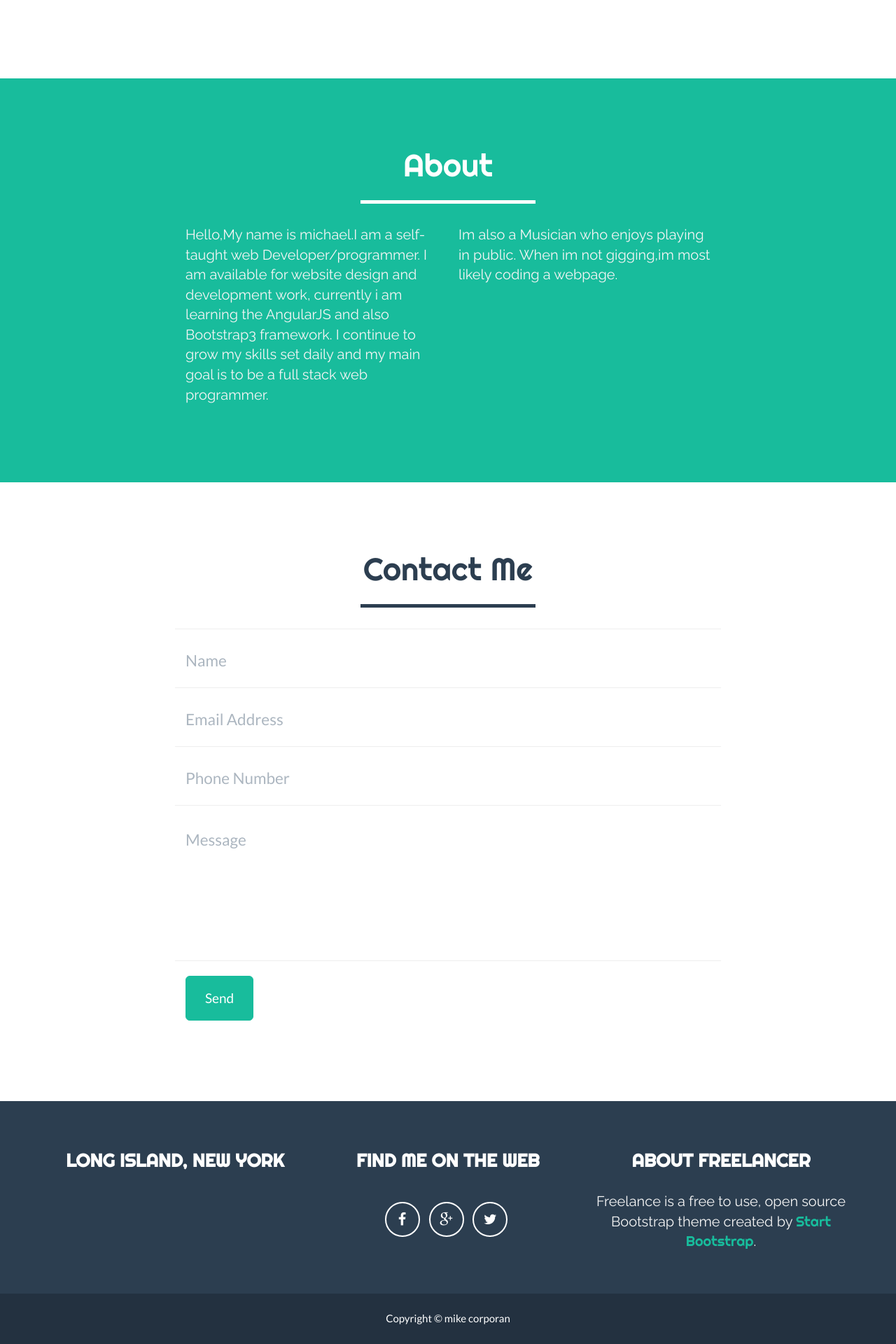
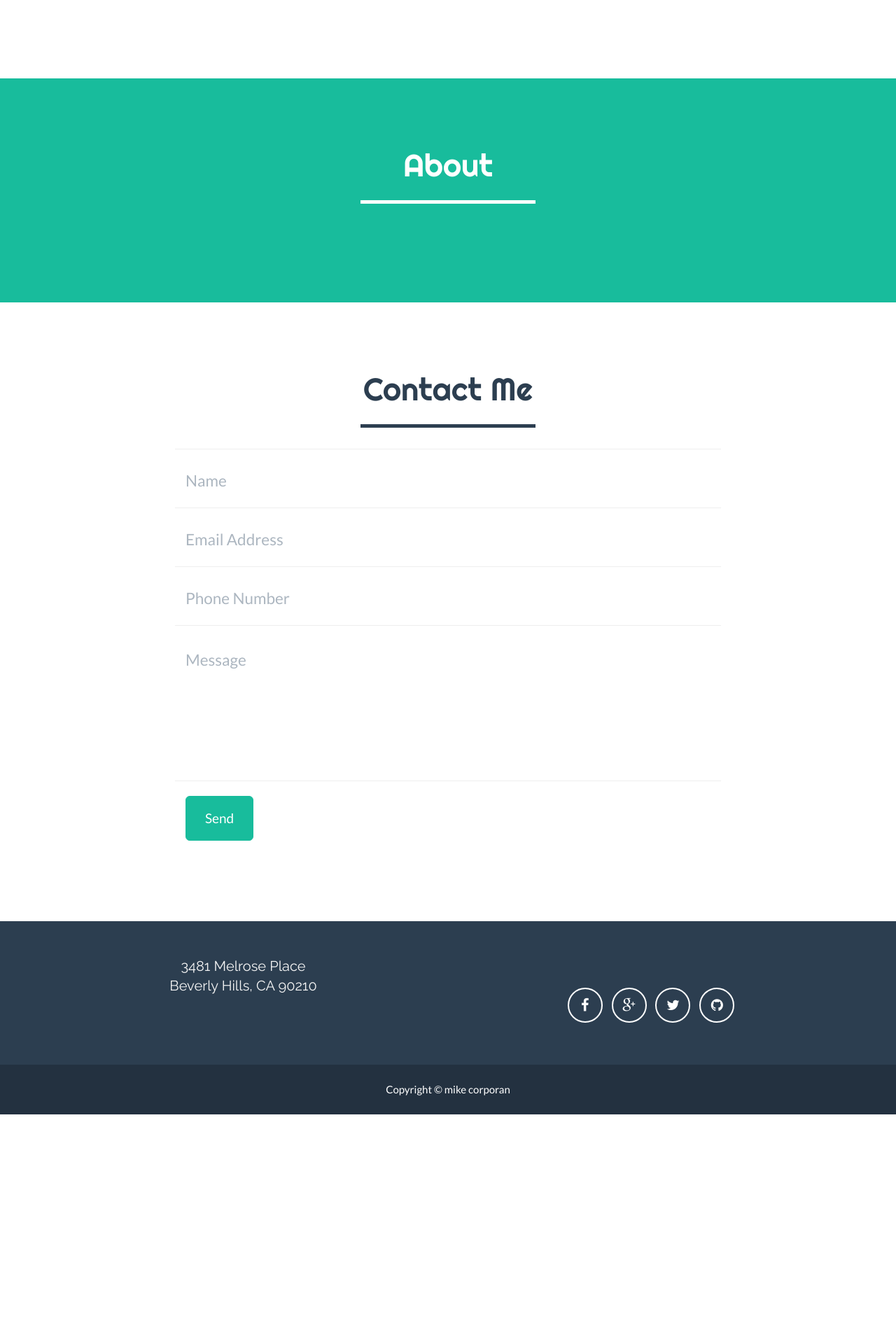
Before and after one commit to mikecee0815/portfolio-1, a PHP site: page / in a window 1280 px wide. Shown: the part 2091-4011 px from the top of the page at 70% size. After the commit the page ends 3683 px from the top, so only its background shows below. Run offline with PHP 8.4, Linux system fonts and the light colour scheme; some libraries are stand-ins or nearby versions.

Commit message:
gh-pages setup, updated info

```diff
--- a/css/freelancer.css
+++ b/css/freelancer.css
@@ -476,7 +476,8 @@ h3
     font-family: 'raleway',serif
 }
  .portfolio-item img{
-    /*max-height: 300px;*/
+    /*max-height: 200px;*/
+     max-width: 400px;
 
  }
  .portfolio-item img{
--- a/index.html
+++ b/index.html
@@ -254,10 +254,10 @@
         <div class="footer-above">
             <div class="container">
                 <div class="row">
-                    <div class="footer-col col-md-4 location">
+                    <div class="footer-col col-md-6 location">
                         <p class = 'address'>3481 Melrose Place<br>Beverly Hills, CA 90210</p>
                     </div>
-                    <div class="footer-col col-md-4 social-media-links">
+                    <div class="footer-col col-md-6 social-media-links">
                         <h3></h3>
                         <ul class="list-inline">
                             <li>
@@ -269,13 +269,16 @@
                             <li>
                                 <a href="http://www.twitter.com" class="btn-social btn-outline"><i class="fa fa-fw fa-twitter"></i></a>
                             </li>
+                            <li>
+                                <a href="http://www.github.com" class="btn-social btn-outline"><i class="fa fa-fw fa-github"></i></a>
+                            </li>
 
                         </ul>
                     </div>
-                    <div class="footer-col col-md-4">
+                    <!-- <div class="footer-col col-md-4">
                         <h3>About Freelancer</h3>
                         <p>Freelance is a free to use, open source Bootstrap theme created by <a href="http://startbootstrap.com">Start Bootstrap</a>.</p>
-                    </div>
+                    </div> -->
                 </div>
             </div>
         </div>
--- a/js/my-script.js
+++ b/js/my-script.js
@@ -5,9 +5,15 @@ jQuery(document).ready(function($) {
 
 	aboutLeft.html( function(){
 
-		return  "Hello,My name is michael.I am a self-taught web Developer/programmer. I am available for website design and development work, currently i am learning the AngularJS and also Bootstrap3 framework. I continue to  grow my skills set daily and my main goal is to be a full stack web programmer.";}
-		);
-	aboutRight.html("<p>Im also a Musician who enjoys playing in public. When im not gigging,im most likely coding a webpage.</p>");
+		return
+
+		"Hello,My name is michael.I am a self-taught web Developer/programmer.
+		I am available for website design and development work,
+		currently i am learning the AngularJS and also Bootstrap3 framework.
+		I continue to  grow my skills set daily.";});
+
+	aboutRight.html("<p>Im also a Musician who enjoys playing in public.
+			          When im not gigging,im most likely coding a webpage.</p>");
 
 	$('.location').html('<h3>Long Island, New York</h3>')
 	$('.social-media-links h3').html('Find me on the web')
```
